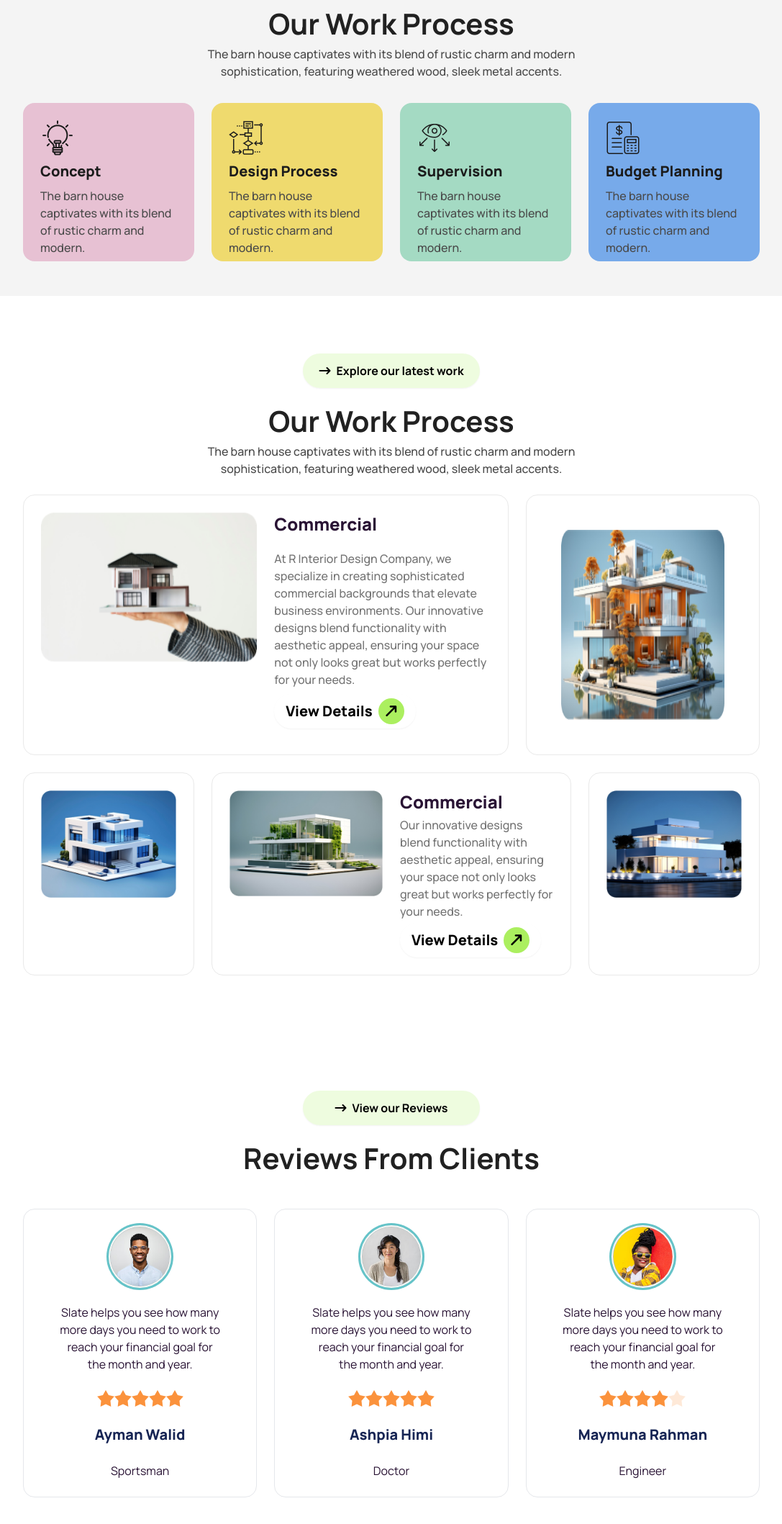
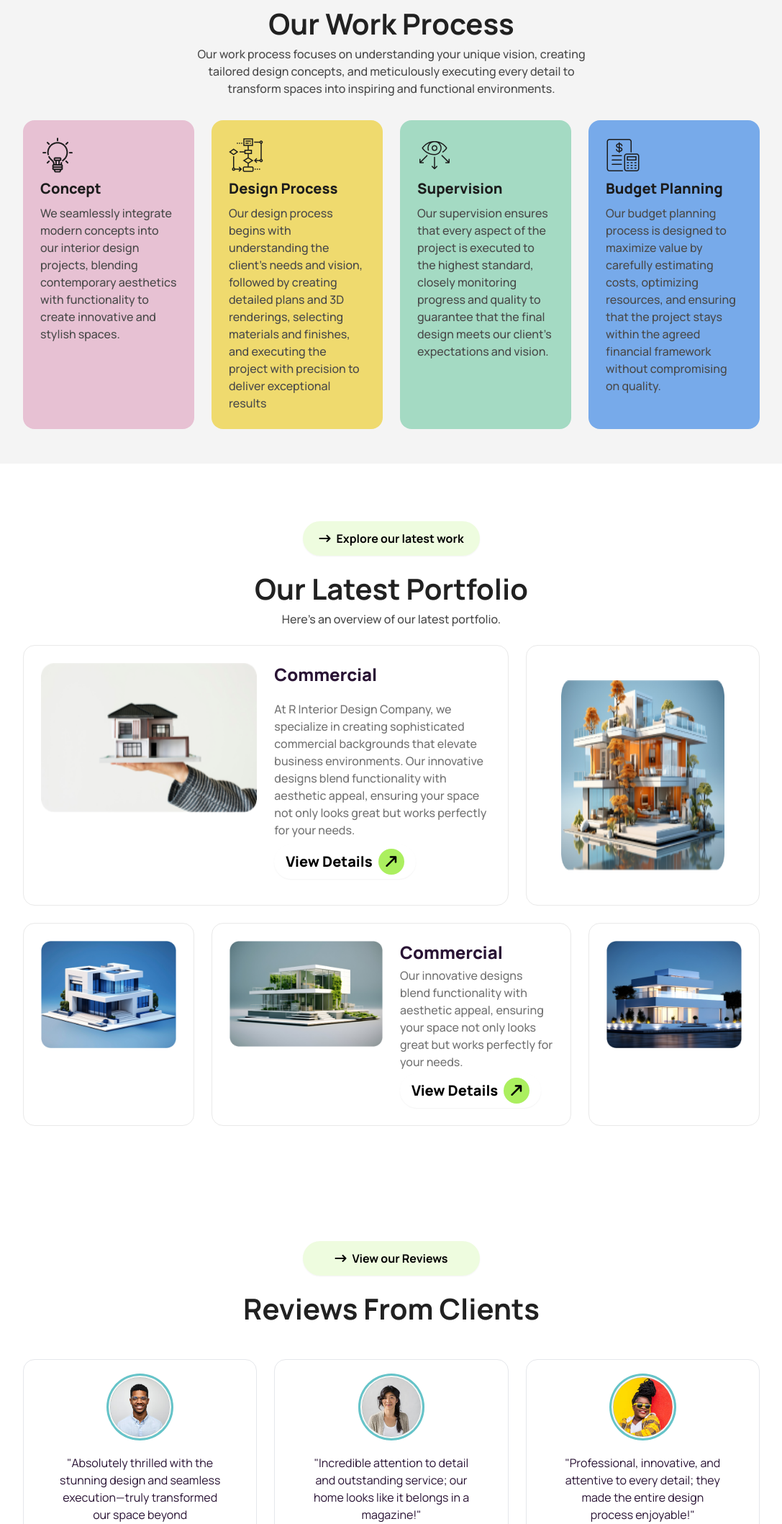
Before and after one commit to AdibNihal10/B10A3, a plain HTML site: page index.html in a window 1280 px wide. Shown: the part 1811-3928 px from the top of the page at 72% size, without its empty margins (96-1183 px from the left). Drawn offline with nearby package versions, Linux system fonts and the light colour scheme.

Commit message:
Made the necessary adjustments

```diff
--- a/index.html
+++ b/index.html
@@ -144,8 +144,8 @@
                         </div>
                         <div>
                             <h3 class="font-extrabold text-[20px] text-[#494949] mb-2">Commercial</h3>
-                            <p class="font-medium text-[16px] text-[#737373]">The barn house captivates with its blend
-                                of rustic charm and modern.</p>
+                            <p class="font-medium text-[16px] text-[#737373]">Commercial spaces are an integral part of
+                                our design.</p>
 
                         </div>
                     </div>
@@ -155,8 +155,8 @@
                         </div>
                         <div>
                             <h3 class="font-extrabold text-[20px] text-[#494949] mb-2">Residential</h3>
-                            <p class="font-medium text-[16px] text-[#737373]">The barn house captivates with its blend
-                                of rustic charm and modern.</p>
+                            <p class="font-medium text-[16px] text-[#737373]">Liveable places in residential areas are
+                                important and we can make it possible for you.</p>
 
                         </div>
                     </div>
@@ -177,46 +177,45 @@
             <h3 class="font-bold text-[40px] text-[#212121] text-center mt-4">
                 Our Work Process
             </h3>
-            <p class="font-medium text-[16px] text-[#494949] text-center mx-6 lg:px-52">The barn house captivates with
-                its
-                blend
-                of
-                rustic charm and modern sophistication, featuring weathered wood, sleek metal accents.</p>
-            <div class="grid lg:grid-cols-4 md:grid-cols-2 sm:grid-cols-1 gap-6 mt-8">
-                <div class="border-none bg-[#E7C1D3] rounded-2xl h-[220px]">
+            <p class="font-medium text-[16px] text-[#494949] text-center mx-6 lg:px-52">Our work process focuses on
+                understanding your unique vision, creating tailored design concepts, and meticulously executing every
+                detail to transform spaces into inspiring and functional environments.</p>
+            <div class="grid lg:grid-cols-4 md:grid-cols-2 grid-cols-1 gap-6 mt-8">
+                <div class="border-none bg-[#E7C1D3] rounded-2xl h-full">
                     <div class="px-6 py-6 space-y-2">
                         <img src="assets/concept.png" alt="">
                         <h3 class="font-extrabold text-xl text-[#1C1C1C]">Concept</h3>
-                        <p class="font-medium text-[16px] text-[#494949]"> The barn house captivates with its blend of
-                            rustic charm and
-                            modern.</pc>
+                        <p class="font-medium text-[16px] text-[#494949]"> We seamlessly integrate modern concepts into
+                            our interior design projects, blending contemporary aesthetics with functionality to create
+                            innovative and stylish spaces.</p>
                     </div>
                 </div>
-                <div class="border-none bg-[#EFDA6E] rounded-2xl h-[220px]">
+                <div class="border-none bg-[#EFDA6E] rounded-2xl h-full">
                     <div class="px-6 py-6 space-y-2">
                         <img src="assets/flow-chart.png" alt="">
                         <h3 class="font-extrabold text-xl text-[#1C1C1C]">Design Process</h3>
-                        <p class="font-medium text-[16px] text-[#494949]"> The barn house captivates with its blend of
-                            rustic charm and
-                            modern.</pc>
+                        <p class="font-medium text-[16px] text-[#494949]"> Our design process begins with understanding
+                            the client's needs and vision, followed by creating detailed plans and 3D renderings,
+                            selecting materials and finishes, and executing the project with precision to deliver
+                            exceptional results</p>
                     </div>
                 </div>
-                <div class="border-none bg-[#A4DAC3] rounded-2xl h-[220px]">
+                <div class="border-none bg-[#A4DAC3] rounded-2xl h-full">
                     <div class="px-6 py-6 space-y-2">
                         <img src="assets/vision.png" alt="">
                         <h3 class="font-extrabold text-xl text-[#1C1C1C]">Supervision</h3>
-                        <p class="font-medium text-[16px] text-[#494949]"> The barn house captivates with its blend of
-                            rustic charm and
-                            modern.</pc>
+                        <p class="font-medium text-[16px] text-[#494949]"> Our supervision ensures that every aspect of
+                            the project is executed to the highest standard, closely monitoring progress and quality to
+                            guarantee that the final design meets our client's expectations and vision.</p>
                     </div>
                 </div>
-                <div class="border-none bg-[#77AAEA] rounded-2xl h-[220px]">
+                <div class="border-none bg-[#77AAEA] rounded-2xl h-full">
                     <div class="px-6 py-6 space-y-2">
                         <img src="assets/budget-planning.png" alt="">
                         <h3 class="font-extrabold text-xl text-[#1C1C1C]">Budget Planning</h3>
-                        <p class="font-medium text-[16px] text-[#494949]"> The barn house captivates with its blend of
-                            rustic charm and
-                            modern.</pc>
+                        <p class="font-medium text-[16px] text-[#494949]"> Our budget planning process is designed to
+                            maximize value by carefully estimating costs, optimizing resources, and ensuring that the
+                            project stays within the agreed financial framework without compromising on quality.</p>
                     </div>
                 </div>
 
@@ -234,13 +233,10 @@
             </a>
         </div>
         <h3 class="font-bold text-[40px] text-[#212121] text-center mt-4">
-            Our Work Process
+            Our Latest Portfolio
         </h3>
-        <p class="font-medium text-[16px] text-[#494949] text-center mx-6 lg:px-52">The barn house captivates with
-            its
-            blend
-            of
-            rustic charm and modern sophistication, featuring weathered wood, sleek metal accents.</p>
+        <p class="font-medium text-[16px] text-[#494949] text-center mx-6 lg:px-52">Here's an overview of our latest
+            portfolio.</p>
 
         <div class="grid grid-cols-1 lg:grid-cols-3 gap-6 mt-6">
             <div
@@ -328,21 +324,20 @@
         </h3>
 
         <div class="grid grid-cols-1 lg:grid-cols-3 gap-6 mt-10">
-            <div class="box-border border-solid border rounded-2xl px-6 py-6 lg:space-y-6 space-y-4">
+            <div
+                class="box-border border-solid border rounded-2xl px-6 py-6 lg:space-y-6 space-y-4 lg:bg-transparent bg-white">
                 <div class="avatar flex justify-center">
                     <div class="ring-primary ring-offset-base-100 w-[30%] rounded-full ring ring-offset-2">
                         <img src="assets/user-1.png" />
                     </div>
                 </div>
 
-                <p class="text-center px-6">Slate helps you see how
-                    many more days you need
-                    to work to reach your financial
-                    goal for the month and year.</p>
+                <p class="text-center px-6">"Absolutely thrilled with the stunning design and seamless execution—truly
+                    transformed our space beyond expectations!" </p>
 
                 <div class="rating flex justify-center">
                     <input type="radio" name="rating-2" class="mask mask-star-2 bg-orange-400" />
-                    <input type="radio" name="rating-2" class="mask mask-star-2 bg-orange-400" checked="checked" />
+                    <input type="radio" name="rating-2" class="mask mask-star-2 bg-orange-400" />
                     <input type="radio" name="rating-2" class="mask mask-star-2 bg-orange-400" />
                     <input type="radio" name="rating-2" class="mask mask-star-2 bg-orange-400" checked="checked" />
                     <input type="radio" name="rating-2" class="mask mask-star-2 bg-orange-400" />
@@ -353,23 +348,22 @@
 
             </div>
             <div>
-                <div class="box-border border-solid border rounded-2xl px-6 py-6 lg:space-y-6 space-y-4">
+                <div
+                    class="box-border border-solid border rounded-2xl px-6 py-6 lg:space-y-6 space-y-4 lg:bg-transparent bg-white">
                     <div class="avatar flex justify-center">
                         <div class="ring-primary ring-offset-base-100 w-[30%] rounded-full ring ring-offset-2">
                             <img src="assets/user-2.png" />
                         </div>
                     </div>
 
-                    <p class="text-center px-6">Slate helps you see how
-                        many more days you need
-                        to work to reach your financial
-                        goal for the month and year.</p>
+                    <p class="text-center px-6">"Incredible attention to detail and outstanding service; our home looks
+                        like it belongs in a magazine!"</p>
 
                     <div class="rating flex justify-center">
                         <input type="radio" name="rating-2" class="mask mask-star-2 bg-orange-400" />
-                        <input type="radio" name="rating-2" class="mask mask-star-2 bg-orange-400" checked="checked" />
                         <input type="radio" name="rating-2" class="mask mask-star-2 bg-orange-400" />
-                        <input type="radio" name="rating-2" class="mask mask-star-2 bg-orange-400" checked="checked" />
+                        <input type="radio" name="rating-2" class="mask mask-star-2 bg-orange-400" />
+                        <input type="radio" name="rating-2" class="mask mask-star-2 bg-orange-400" />
                         <input type="radio" name="rating-2" class="mask mask-star-2 bg-orange-400" />
                     </div>
 
@@ -379,23 +373,22 @@
                 </div>
             </div>
             <div>
-                <div class="box-border border-solid border rounded-2xl px-6 py-6 lg:space-y-6">
+                <div
+                    class="box-border border-solid border rounded-2xl px-6 py-6 lg:space-y-6 space-y-4 lg:bg-transparent bg-white">
                     <div class="avatar flex justify-center">
                         <div class="ring-primary ring-offset-base-100 w-[30%] rounded-full ring ring-offset-2">
                             <img src="assets/user-3.png" />
                         </div>
                     </div>
 
-                    <p class="text-center px-6">Slate helps you see how
-                        many more days you need
-                        to work to reach your financial
-                        goal for the month and year.</p>
+                    <p class="text-center px-6">"Professional, innovative, and attentive to every detail; they made the
+                        entire design process enjoyable!"</p>
 
                     <div class="rating flex justify-center">
                         <input type="radio" name="rating-2" class="mask mask-star-2 bg-orange-400" />
-                        <input type="radio" name="rating-2" class="mask mask-star-2 bg-orange-400" checked="checked" />
                         <input type="radio" name="rating-2" class="mask mask-star-2 bg-orange-400" />
-                        <input type="radio" name="rating-2" class="mask mask-star-2 bg-orange-400" checked="checked" />
+                        <input type="radio" name="rating-2" class="mask mask-star-2 bg-orange-400" />
+                        <input type="radio" name="rating-2" class="mask mask-star-2 bg-orange-400" />
                         <input type="radio" name="rating-2" class="mask mask-star-2 bg-orange-400" />
                     </div>
 
```
